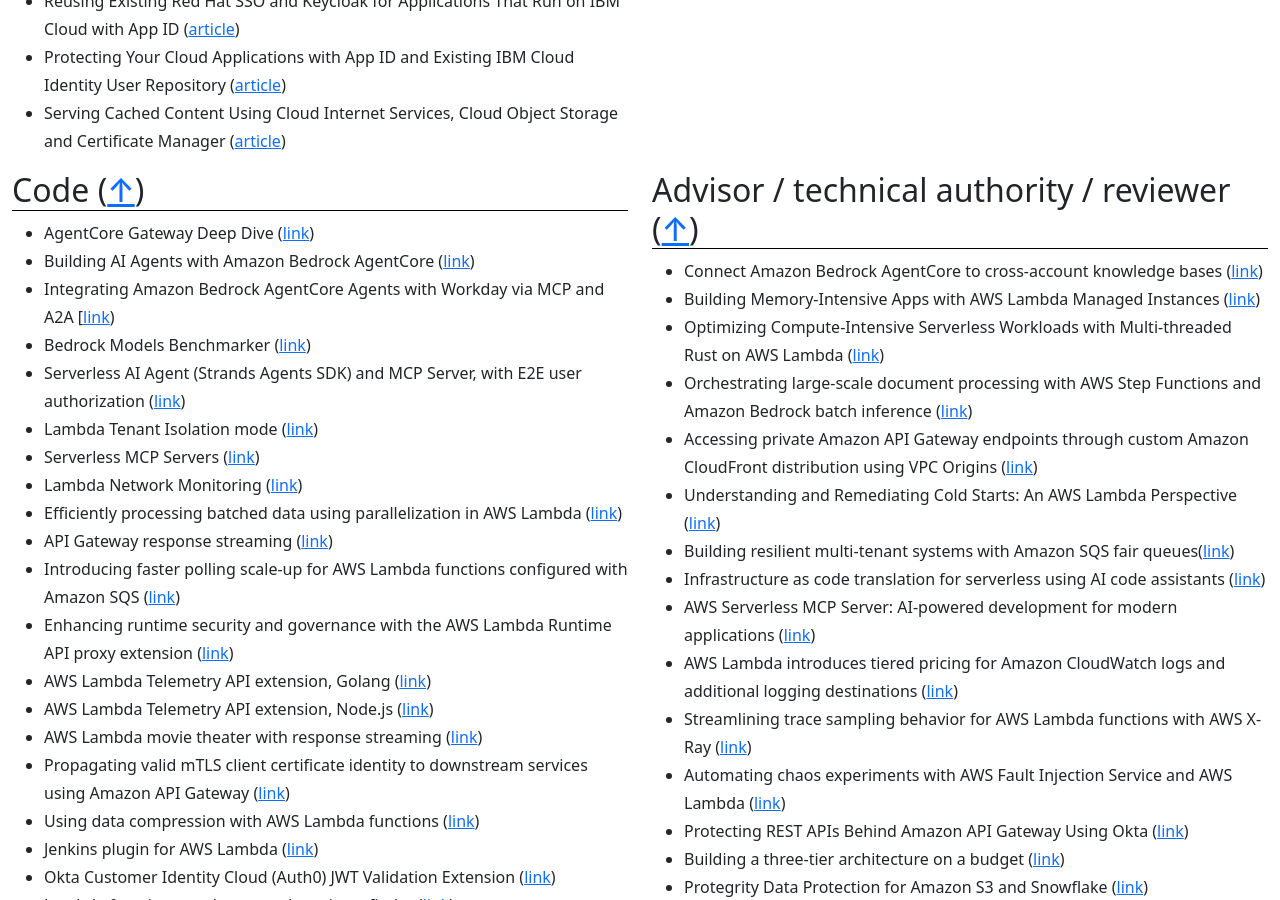
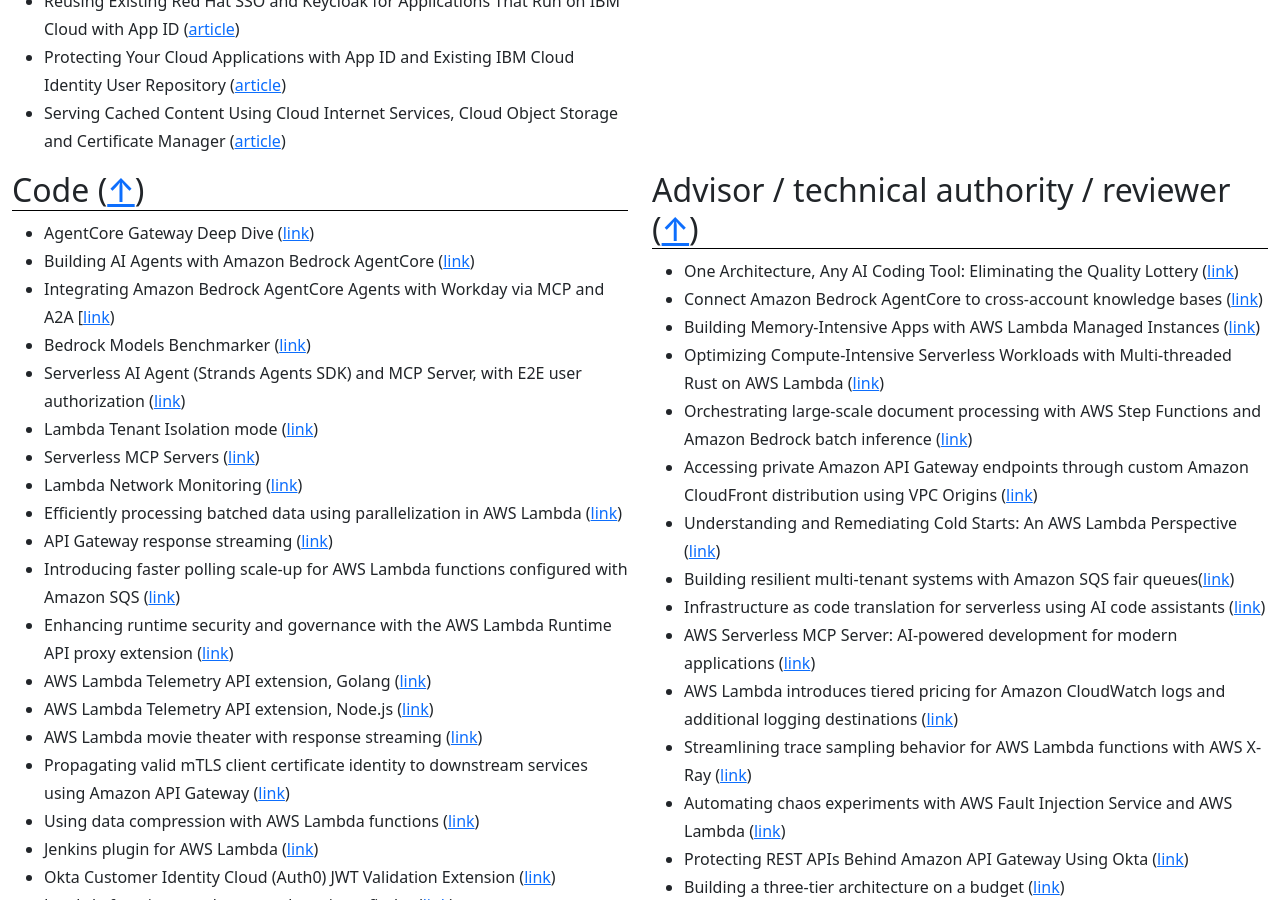
Before and after one commit to aal80/whoami, a Jekyll site: the page built from index.md, in a window 1280 px wide and 900 px high, scrolled down 3153 px. Built offline with Jekyll 4.4.1, drawn with Linux system fonts in a browser that asks for light colours.

Commit message:
Update reviewer.md

```diff
--- a/_includes/reviewer.md
+++ b/_includes/reviewer.md
@@ -1,4 +1,5 @@
 ## Advisor / technical authority / reviewer ([↑](#top))
+- One Architecture, Any AI Coding Tool: Eliminating the Quality Lottery ([link](https://builder.aws.com/content/3IYNto1I7ZyuX6fzK68cxuErblj/one-architecture-any-ai-coding-tool-eliminating-the-quality-lottery))
 - Connect Amazon Bedrock AgentCore to cross-account knowledge bases ([link](https://aws.amazon.com/blogs/machine-learning/connect-amazon-bedrock-agentcore-to-cross-account-knowledge-bases/))
 - Building Memory-Intensive Apps with AWS Lambda Managed Instances ([link](https://aws.amazon.com/blogs/compute/building-memory-intensive-apps-with-aws-lambda-managed-instances/))
 - Optimizing Compute-Intensive Serverless Workloads with Multi-threaded Rust on AWS Lambda ([link](https://aws.amazon.com/blogs/compute/optimizing-compute-intensive-serverless-workloads-with-multi-threaded-rust-on-aws-lambda/))
```
